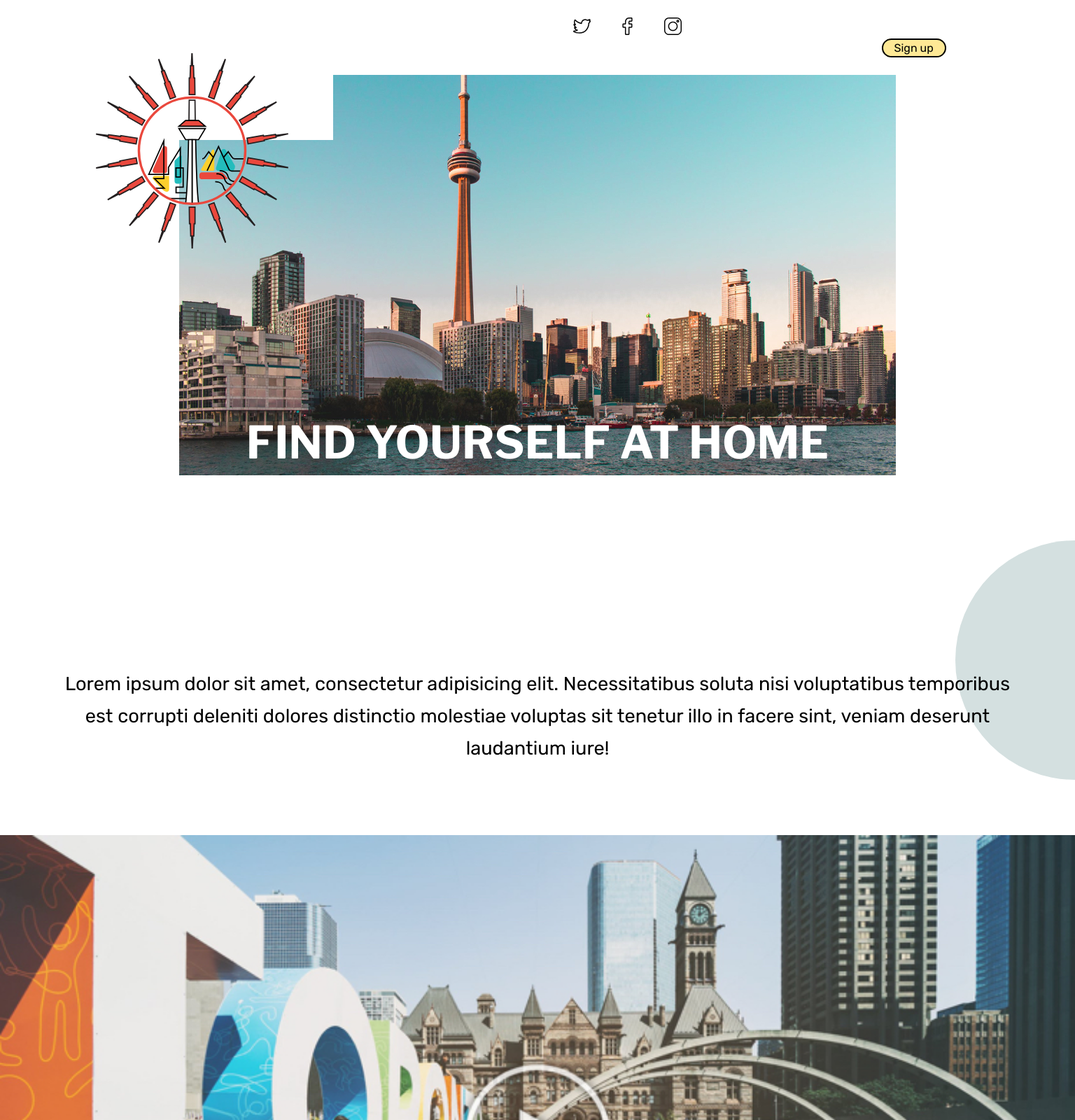
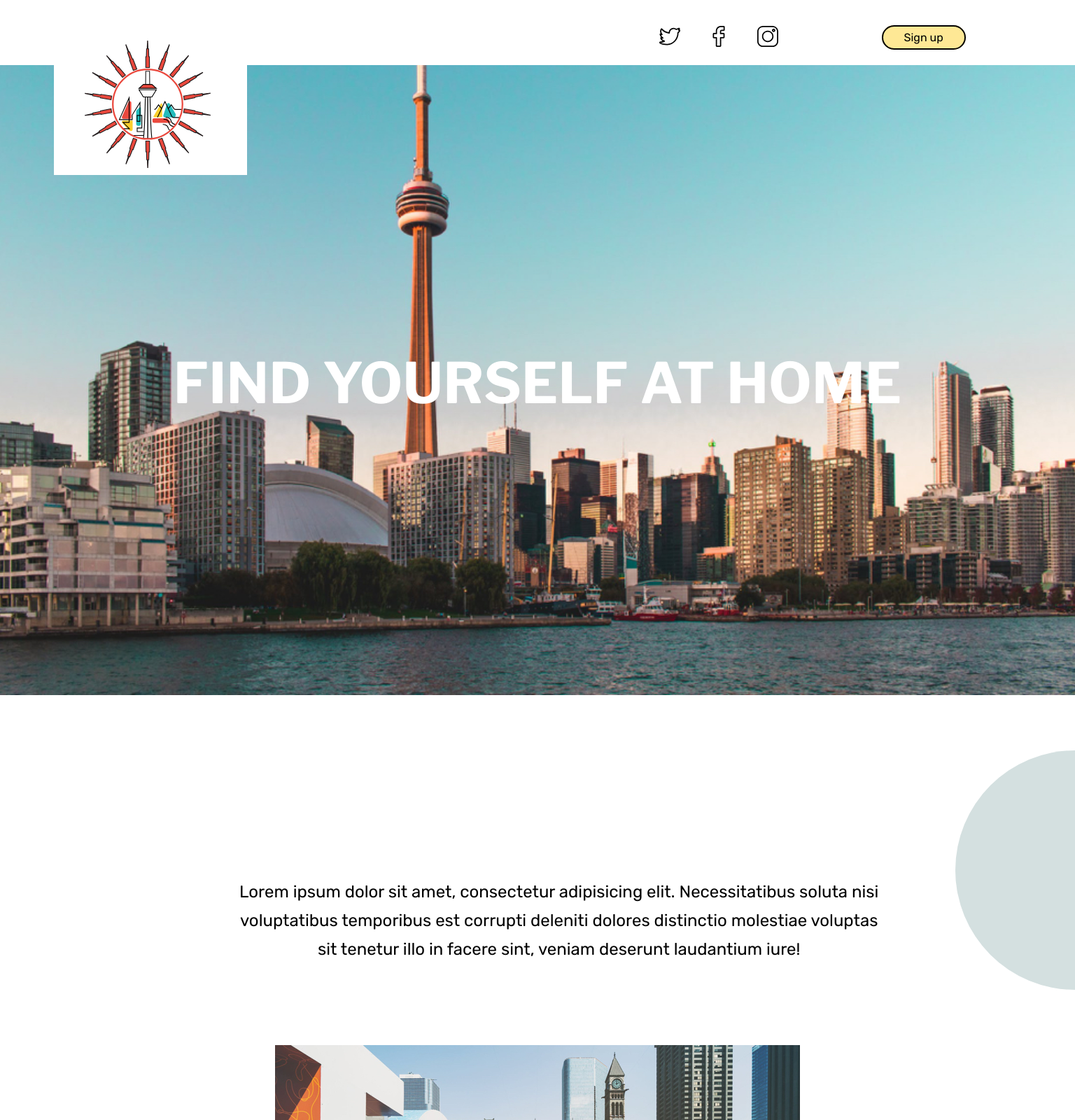
Before and after one commit to Gahyunlee23/Azores_Kim_Lee-G_Marin_Nguyen_Hackathon, a PHP site: page / in a window 1536 px wide. Shown: the top 1600 px of the page at 70% size. Run offline with PHP 8.4, Linux system fonts and the light colour scheme; some libraries are stand-ins or nearby versions.

Commit message:
Desktop + Max Desktop Styling

```diff
--- a/delete.html
+++ b/delete.html
@@ -16,7 +16,9 @@
     </header>
     <!-- Hero Image -->
     <section>
-        <div id="hero-image"></div>
+        <div id="hero-image">
+            <h2 id="hero-text">FIND YOURSELF AT HOME</h2>
+        </div>
     </section>
     <!-- About us -->
     <section id="about-section">
--- a/sass/modules/_header.scss
+++ b/sass/modules/_header.scss
@@ -63,6 +63,7 @@
     width: 100%;
     height: 600px;
     background-position: center;
+    background-size: cover;
 }
 
 
@@ -121,3 +122,76 @@
         font-weight: 700;
     }
 }
+
+//media query 768px ---DESKTOP---
+@media screen and (min-width: 64em) {
+    #logo-header {
+        height: 200px;
+        width: 18%;
+    }
+
+    #logo-header {
+        img {
+            width: 65%;
+            padding: 21% 0 0 16%;
+        }
+    }
+
+    #hero-text {
+        font-size: 3.5em;
+        padding-top: 27%;
+    }
+
+    #sign-in {
+        width: 8em;
+        margin-top: 3%;
+    }
+
+    #sign-in {
+        a {
+            padding: 4px 20px;
+        }
+    }
+
+    #header-nav {
+        margin-left: 57%;
+    }
+}
+
+//media query 768px ---MAX DESKTOP---
+@media screen and (min-width: 90em) {
+    #hero-image {
+        height: 900px;
+    }
+
+    #sign-in {
+        a {
+            padding: 6px 30px;
+        }
+    }
+
+    #sign-in {
+        margin-bottom: 2%;
+    }
+
+    #header-nav {
+        a {
+            img {
+                width: 30px;
+            }
+        }
+    }
+
+    #header-nav {
+        margin-left: 60%;
+        margin-top: -78px;
+    }
+
+    #logo-header {
+        height: 250px;
+    }
+
+    #hero-text {
+        font-size: 5em;
+    }
+}
--- a/sass/modules/_main-content.scss
+++ b/sass/modules/_main-content.scss
@@ -21,8 +21,11 @@
 //Promo Video
 #promo-video {
     img {
-        width: 100%;
+        max-width: 100%;
         height: auto;
+        display: block;
+        margin-left: auto;
+        margin-right: auto;
     }
 }
 
@@ -100,20 +103,72 @@
             font-size: 2em;
         }
     }
+}
 
-    // #map-mobile {
-    //     display: none;
-    // }
+//media query 768px ---DESKTOP---
+@media screen and (min-width: 64em) {
+    #about-section {
+        p {
+            font-size: 1.5em;
+        }
+    }
 
-    // #map-desktop {
-    //     display: block;
-    //     background-image: url(../images/map.svg);
-    //     background-repeat: no-repeat;
-    //     height: 400px;
-    //     width: auto;
-    //     background-position: center;
-    //     margin: 5%;
-    // }
+    #cta {
+        h3 {
+            margin: 27% 9%;
+            padding: 5% 5%;
+            font-size: 2.8em;
+        }
+    }
 
+    #map-mobile {
+        margin-top: 0;
+        display: none;
+    }
 
+    #map-desktop {
+        display: block;
+        background-image: url(../images/map.svg);
+        background-repeat: no-repeat;
+        height: 500px;
+        width: 500px;
+        background-position: center;
+        margin-left: 5%;
+        margin-bottom: 10%;
+    }
+
+    #map-banner {
+        display: flex;
+        flex-direction: row;
+        justify-content: center;
+    }
+
+    #regions {
+        h1 {
+            font-size: 1.5em;
+        }
+    }
+
+    #regions {
+        margin-top: 6%;
+    }
 }
+
+//media query 768px ---MAX DESKTOP---
+@media screen and (min-width: 90em) {
+    #about-section {
+        p {
+            width: 60%;
+            margin-left: 17%;
+        }
+    }
+
+    #map-desktop {
+        height: 700px;
+        width: 700px;
+    }
+
+    #regions {
+        margin-top: 14%;
+    }
+}
```
Also changed, not shown: sass/modules/_footer.scss (+48 -0 lines), css/main.css, 1 other file.
